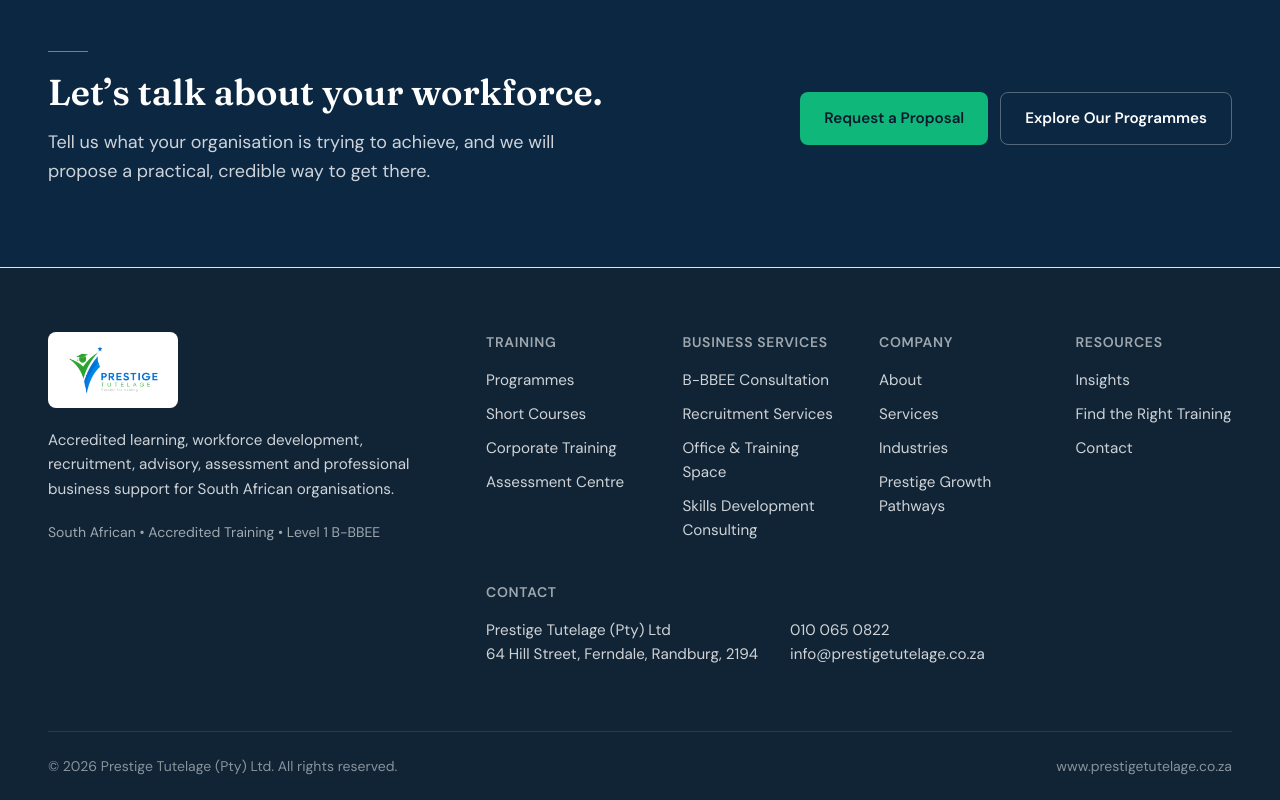
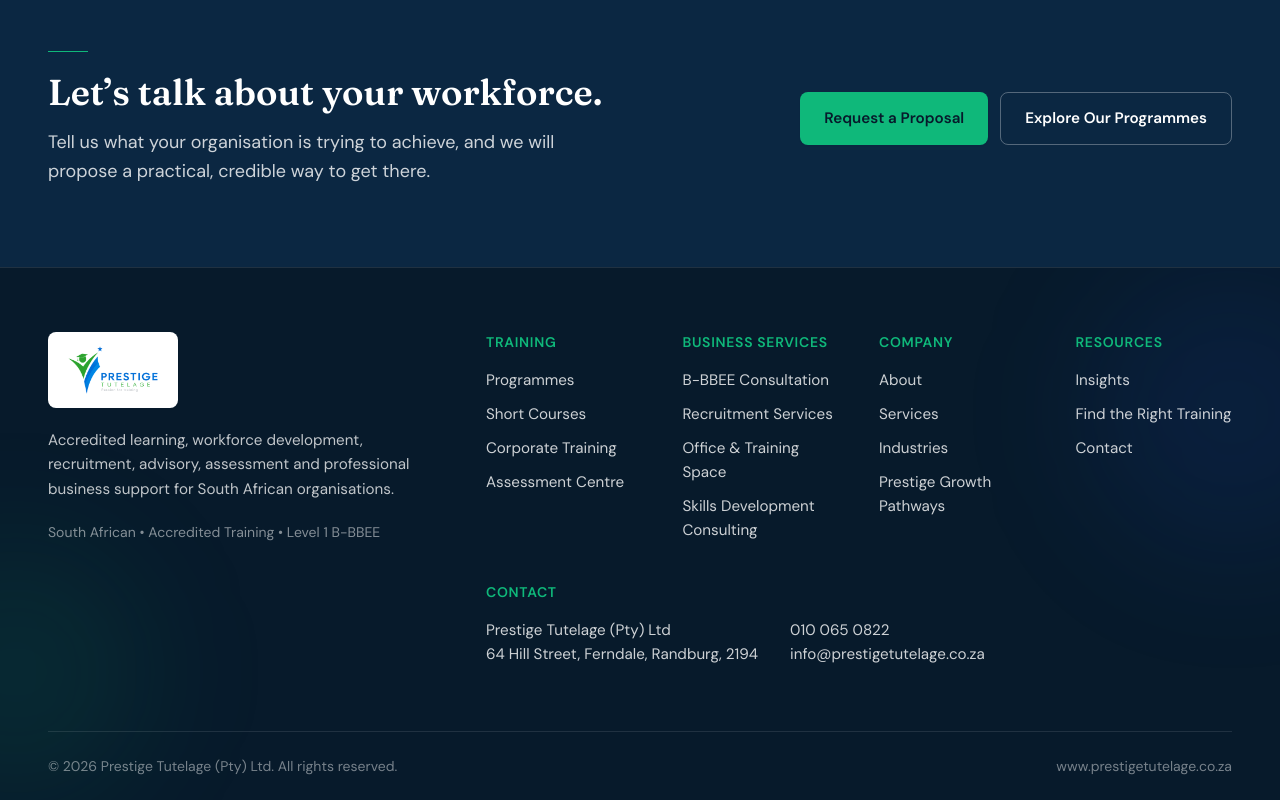
Before and after one commit to spizondi-debug/prestige-tutelage-website, a React (Vite) app: page / in a window 1280 px wide. Shown: the part 10264-11064 px from the top of the page. Built offline with nearby package versions, Linux system fonts and the light colour scheme.

Commit message:
Deepen footer colour and contrast

```diff
--- a/src/components/Footer.jsx
+++ b/src/components/Footer.jsx
@@ -42,17 +42,22 @@
 
 export default function Footer() {
   return (
-    <footer className="border-t border-line bg-ink text-white/80">
-      <div className="container-px">
+    <footer className="relative overflow-hidden border-t border-white/10 bg-midnight text-white/80">
+      <div className="pointer-events-none absolute inset-0" aria-hidden="true">
+        <div className="absolute -right-24 top-0 h-72 w-72 rounded-full bg-prestige-blue/10 blur-3xl" />
+        <div className="absolute -left-28 bottom-0 h-64 w-64 rounded-full bg-prestige-green/10 blur-3xl" />
+      </div>
+
+      <div className="container-px relative">
         <div className="grid gap-12 py-14 lg:grid-cols-[1.15fr_2.2fr] lg:py-16">
           <div>
-            <div className="inline-flex rounded-lg bg-paper px-5 py-3.5">
+            <div className="inline-flex rounded-lg bg-paper px-5 py-3.5 shadow-soft">
               <Logo className="h-12" />
             </div>
-            <p className="mt-5 max-w-sm text-[0.95rem] leading-relaxed">
+            <p className="mt-5 max-w-sm text-[0.95rem] leading-relaxed text-white/75">
               Accredited learning, workforce development, recruitment, advisory, assessment and professional business support for South African organisations.
             </p>
-            <p className="mt-5 text-sm text-white/60">
+            <p className="mt-5 text-sm text-white/50">
               {brand.credibility.join(' • ')}
             </p>
           </div>
@@ -60,7 +65,7 @@
           <div className="grid gap-10 sm:grid-cols-2 xl:grid-cols-4">
             {columns.map((col) => (
               <div key={col.heading}>
-                <h3 className="font-sans text-sm font-semibold uppercase tracking-wider text-white/60">
+                <h3 className="font-sans text-sm font-semibold uppercase tracking-wider text-prestige-green">
                   {col.heading}
                 </h3>
                 <ul className="mt-4 space-y-2.5">
@@ -75,7 +80,7 @@
               </div>
             ))}
             <div className="sm:col-span-2 xl:col-span-4">
-              <h3 className="font-sans text-sm font-semibold uppercase tracking-wider text-white/60">Contact</h3>
+              <h3 className="font-sans text-sm font-semibold uppercase tracking-wider text-prestige-green">Contact</h3>
               <div className="mt-4 flex flex-col gap-2 text-[0.95rem] sm:flex-row sm:flex-wrap sm:gap-x-8">
                 <address className="not-italic leading-relaxed">
                   {brand.legalName}
@@ -92,7 +97,7 @@
           </div>
         </div>
 
-        <div className="flex flex-col gap-2 border-t border-white/10 py-6 text-sm text-white/50 sm:flex-row sm:items-center sm:justify-between">
+        <div className="flex flex-col gap-2 border-t border-white/10 py-6 text-sm text-white/45 sm:flex-row sm:items-center sm:justify-between">
           <p>© {new Date().getFullYear()} {brand.legalName}. All rights reserved.</p>
           <p>
             <a href={contact.websiteHref} className="transition-colors hover:text-white">{contact.website}</a>
```
